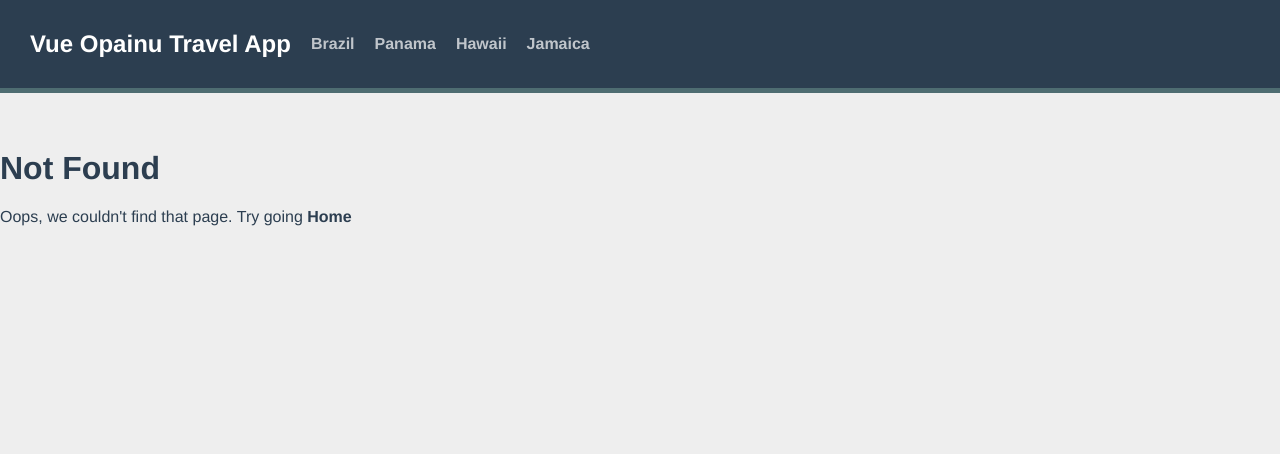
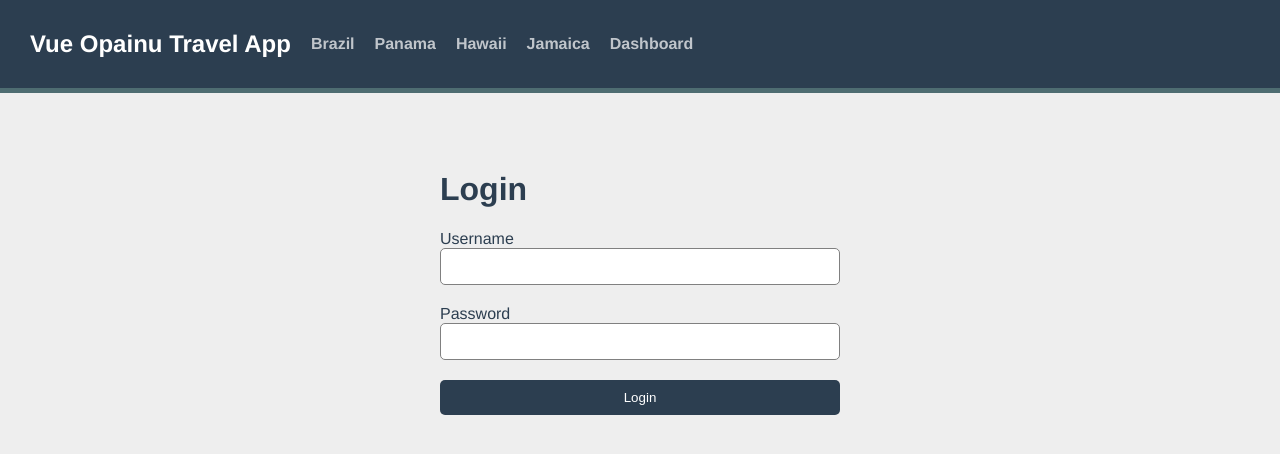
Before and after one commit to utshab-roy/vue-ui, a Vue app: page /login in a window 1280 px wide. Before the commit this address had no page. Shown: the top 454 px of the page. Built offline with nearby package versions, Linux system fonts and the light colour scheme.

Commit message:
demo of how we can protect a route and redirect to login page

```diff
--- a/src/components/TheNavigation.vue
+++ b/src/components/TheNavigation.vue
@@ -1,10 +1,13 @@
 <template>
     <div id="nav">
         <router-link id="logo" to="/">Vue Opainu Travel App</router-link>
-        <routerLink v-for="destination in destinations" :key="destination.id"
-        :to="{name: 'destination.show', params: {id: destination.id, slug: destination.slug}}">
-           {{ destination.name }}
-        </routerLink>
+        <routerLink
+            v-for="destination in destinations"
+            :key="destination.id"
+            :to="{ name: 'destination.show', params: { id: destination.id, slug: destination.slug } }"
+        >{{ destination.name }}</routerLink>
+
+        <router-link :to="{ name: 'protected' }">Dashboard</router-link>
     </div>
 </template>
 
--- a/src/router/index.js
+++ b/src/router/index.js
@@ -4,6 +4,21 @@
 
 const routes = [
 	{ path: '/', name: 'home', component: Home },
+	{
+		path: '/protected',
+		name: 'protected',
+		component: () => import('@/views/Protected.vue'),
+		meta: {
+			requiresAuth: true
+		}
+	},
+	// router for login page
+	{
+		path: '/login',
+		name: 'login',
+		component: () => import('@/views/Login.vue'),
+
+	},
 	// which is lazy-loaded when the route is visited
 	{
 		path: '/destination/:id/:slug',
@@ -54,4 +69,12 @@
 	// linkActiveClass: 'router-link-active', // this class will be added automatically to the active link
 })
 
+// this method will be called before each route change
+router.beforeEach((to, from,) => {
+	if (to.meta.requiresAuth && !window.user) {
+		// need to login if already not logged in
+		return { name: 'login' }
+	}
+})
+
 export default router
--- /dev/null
+++ b/src/views/Login.vue
@@ -0,0 +1,37 @@
+<template>
+    <div class="login">
+        <form class="form" @submit.prevent="login">
+            <h1>Login</h1>
+
+            <label for="username">Username</label>
+            <input v-model="username" class="input" name="username" type="text" />
+
+            <label for="password">Password</label>
+            <input v-model="password" class="input" name="password" type="password" />
+
+            <button class="btn">Login</button>
+        </form>
+    </div>
+</template>
+
+<script>
+export default {
+    data() {
+        return {
+            username: '',
+            password: '',
+        }
+    },
+    methods: {
+        login() {
+            // auth the user against the API
+            window.user = this.username // we are faking the user auth operation
+            // we are redirecting the user after login to where we want
+            this.$router.push({ name: 'protected' })
+        }
+    }
+}
+</script>
+
+<style scoped>
+</style>
--- /dev/null
+++ b/src/views/Protected.vue
@@ -0,0 +1,22 @@
+<template>
+    <div>
+        <h1>Welcome to Dashboard, {{ username }}</h1>
+        <button @click="logout">Logout</button>
+    </div>
+</template>
+
+<script>
+export default {
+    data() {
+        return {
+            username: window.user
+        }
+    },
+    methods: {
+        logout() {
+            window.user = null // setting the value to null, in this case it will act as logout
+            this.$router.push({ name: 'home' })
+        }
+    }
+}
+</script>
```
